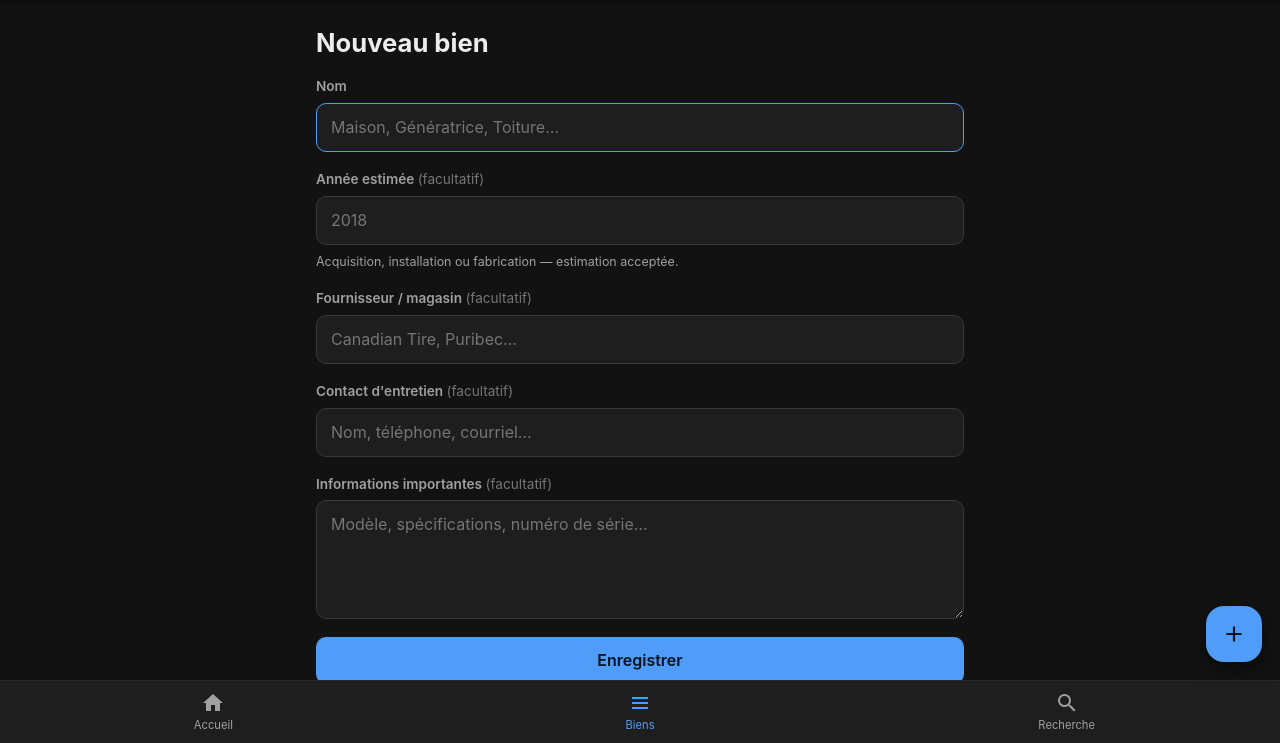
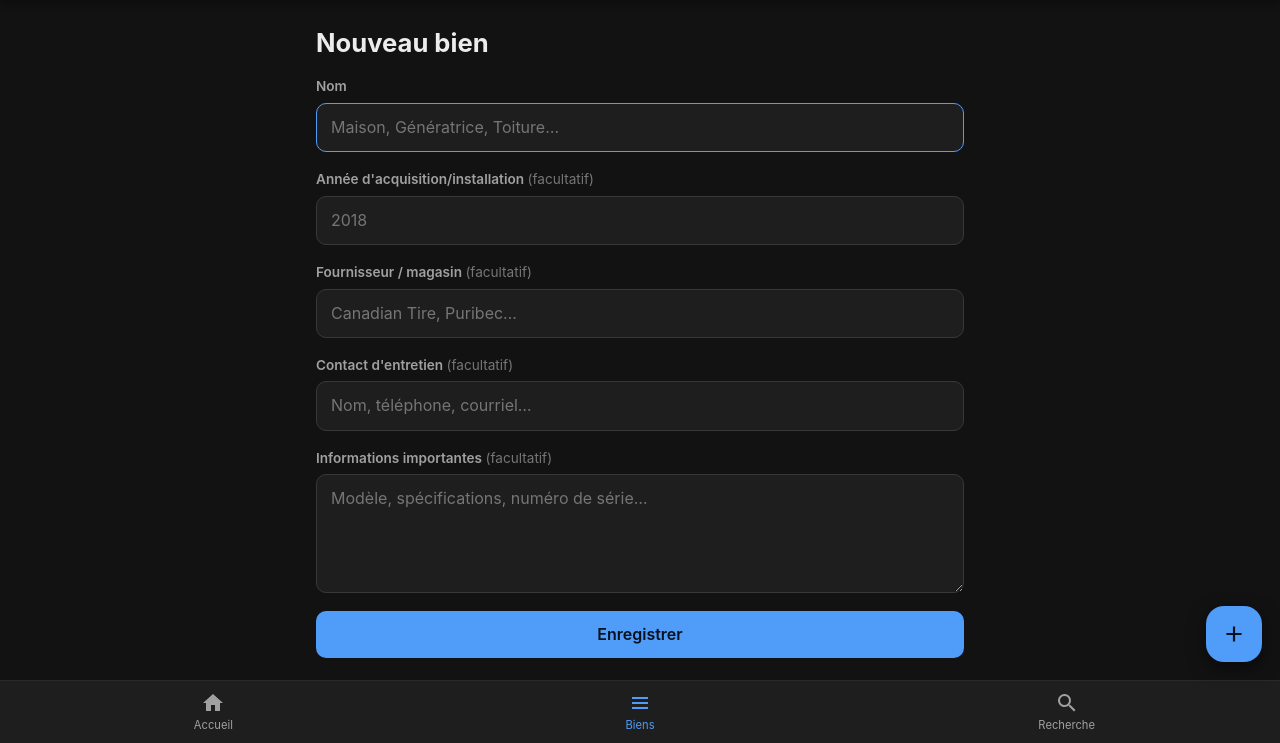
Before and after one commit to danieltremblay18/Nemory, a Flask app: page /assets/new in a window 1280 px wide. Shown: the part 56-799 px from the top of the page. Run offline with Flask 3, Linux system fonts and the light colour scheme; the visitor is signed in with stand-in values (Sample User, id 1).

Commit message:
Renommer le label Annee estimee en Annee d'acquisition/installation et retirer la note
Co-Authored-By: Claude Sonnet 4.6 <noreply@anthropic.com>

```diff
--- a/app/templates/assets/detail.html
+++ b/app/templates/assets/detail.html
@@ -14,7 +14,7 @@
 <section class="section">
   <h2 class="section__title">Informations</h2>
   <dl class="detail">
-    {% if asset.year %}<div><dt>Année estimée</dt><dd>{{ asset.year }}</dd></div>{% endif %}
+    {% if asset.year %}<div><dt>Année d'acquisition/installation</dt><dd>{{ asset.year }}</dd></div>{% endif %}
     {% if asset.supplier %}<div><dt>Fournisseur</dt><dd>{{ asset.supplier }}</dd></div>{% endif %}
     {% if asset.contact %}<div><dt>Contact</dt><dd>{{ asset.contact }}</dd></div>{% endif %}
     {% if asset.notes %}<div><dt>Notes</dt><dd class="detail__text">{{ asset.notes }}</dd></div>{% endif %}
--- a/app/templates/assets/form.html
+++ b/app/templates/assets/form.html
@@ -13,10 +13,9 @@
   </label>
 
   <label class="field">
-    <span class="field__label">Année estimée <em>(facultatif)</em></span>
+    <span class="field__label">Année d'acquisition/installation <em>(facultatif)</em></span>
     <input type="number" name="year" min="1900" max="2100" inputmode="numeric"
            value="{{ asset.year if asset else '' }}" placeholder="2018">
-    <p class="field__hint">Acquisition, installation ou fabrication — estimation acceptée.</p>
   </label>
 
   <label class="field">
```
